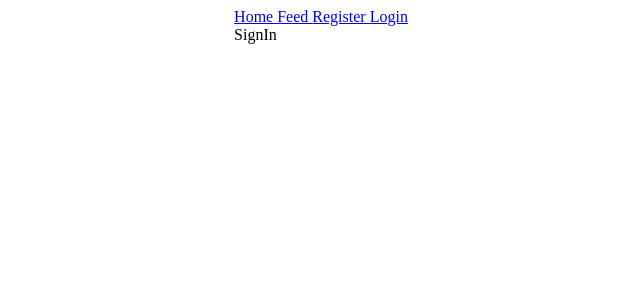
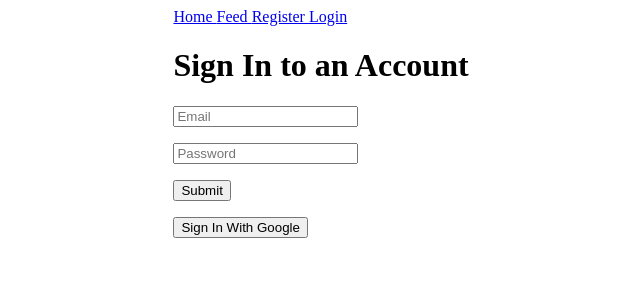
Before and after one commit to jr-io/vue3-router-firebase9-auth, a Vue app: page /sign-in in a window 1280 px wide. Shown: the top 300 px of the page, without its empty margins (319-959 px from the left). Built offline with nearby package versions, Linux system fonts and the light colour scheme.

Commit message:
added working user sign-in using firebase/auth

```diff
--- a/src/views/SignIn.vue
+++ b/src/views/SignIn.vue
@@ -1 +1,54 @@
-<template>SignIn</template>
+<template>
+  <h1>Sign In to an Account</h1>
+  <p><input type="text" placeholder="Email" v-model="email" /></p>
+  <p><input type="password" placeholder="Password" v-model="password"></p>
+  <p v-if="errMsg">{{ errMsg }}</p>
+  <p><button @click="register">Submit</button></p>
+  <p><button @click="signInWithGoogle">Sign In With Google</button></p>
+</template>
+
+
+
+<script setup>
+import { ref } from "vue"
+import { getAuth, signInWithEmailAndPassword } from "firebase/auth"
+import { useRouter } from 'vue-router' // import router
+
+const email = ref("")
+const password = ref("")
+const errMsg = ref() // firebase auth error codes
+const router = useRouter() // get a reference to our vue router
+
+const register = () => {
+  // need .value because ref()
+  const auth = getAuth() // from firebase/auth
+  signInWithEmailAndPassword(auth, email.value, password.value)
+    .then((data) => {
+      console.log("Successfully signed in!")
+      console.log(auth.currentUser)
+      router.push("/feed")
+    })
+    // show firebase auth error codes
+    .catch((error) => {
+      console.log(error.code);
+      switch (error.code) {
+        default:
+          errMsg.value = "Email or password was incorrect"
+          break
+        case "auth/invalid-email":
+          errMsg.value = "Invalid email!"
+          break
+        case "auth/user-not-found":
+          errMsg.value = "No account with that email was found"
+          break
+        case "auth/wrong-password":
+          errMsg.value = "Incorrect password"
+          break
+      }
+    })
+}
+
+const signInWithGoogle = () => {
+
+}
+</script>
```
